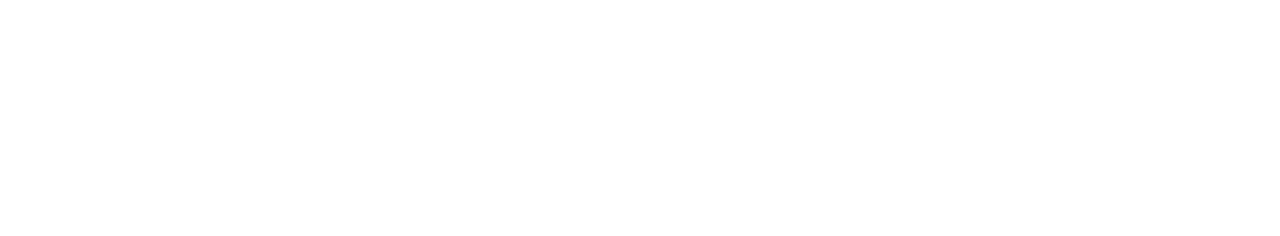
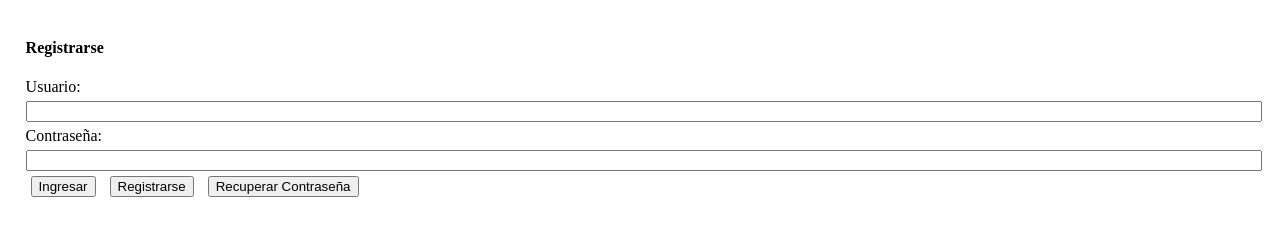
Before and after one commit to ivaanjc/IISSI-Friends, a plain HTML site: page web/index.html in a window 1280 px wide. Drawn offline with Linux system fonts and the light colour scheme; no server answers.

Commit message:
actualizacion 19:57

```diff
--- a/web/css/style.css
+++ b/web/css/style.css
@@ -7,3 +7,4 @@ img.titulo{
 	margin:auto;
 	width: 30%;
 }
+body.dark { background-color: #222222; color: #eeeeee; }
--- a/web/index.html
+++ b/web/index.html
@@ -0,0 +1,56 @@
+<!DOCTYPE html>
+<html lang="es">
+
+<head>
+    <meta charset="UTF-8">
+    <meta http-equiv="X-UA-Compatible" content="IE=edge">
+    <meta name="viewport" content="width=device-width, initial-scale=1.0">
+    <script src="js/utils/include.js"> </script>
+    <!-- FALTAN
+
+    <link rel=" stylesheet " href="css/style.css">
+
+    <meta name="viewport" content="width=device-width, initial-scale=1, shrink-to-fit=no">
+    <link rel="stylesheet" href="/css/bootstrap.min.css">
+    <link rel="stylesheet" href="/css/font-awesome.min.css">
+
+    -->
+
+    <title>IISSI2 - Friends</title>
+</head>
+
+<body class="dark">
+    <div id="page-header"> </div>
+    <div style="padding: 0.1rem; margin:1rem">
+        <div id="popup_login" class="small_modal"
+            style="display: block; width: 400; margin-left: auto; margin-right: auto; position: relative; ">
+            <h4 class="left">Registrarse</h4>
+            <div class="clear"></div>
+            <form method="post" id="popup_login_form">
+                <input type="hidden">
+                Usuario:
+                <div class="clear"></div>
+                <input type="text" name="username" value style="margin: 5px 0px 5px 0px; width: 100%;">
+                <div class="clear"></div>
+                Contraseña:
+                <input type="password" name="password" style="margin: 5px 0px 5px 0px; width: 100%;">
+                <div class="clear"></div>
+
+                <a class="button" style="margin: 5px;">
+                    <button type="button" class="btn btn-primary"> Ingresar</button>
+                </a>
+                <a class="button" style="margin: 5px;"> <button type="button" class="btn btn-primary">
+                        Registrarse</button></a>
+                <a class="button" style="margin: 5px;"> <button type="button" class="btn btn-primary"> Recuperar
+                        Contraseña</button></a>
+                <div class="clear"></div>
+            </form>
+        </div>
+
+
+
+    </div>
+    <script> include("header.html", "#page-header"); </script>
+</body>
+
+</html>
```
